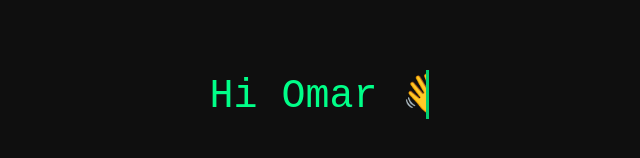
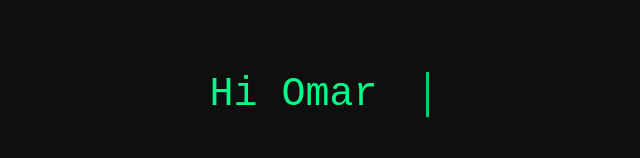
Before and after one commit to Mohamedehab162001/hello, a plain HTML site: page index.html in a window 1280 px wide. Shown: the part 306-464 px from the top of the page, 321-961 px from the left. Drawn offline with Linux system fonts and the light colour scheme.

Commit message:
Update index.html

```diff
--- a/index.html
+++ b/index.html
@@ -36,6 +36,6 @@
     </style>
 </head>
 <body>
-    <div class="typewriter">Hi Omar 👋</div>
+    <div class="typewriter">Hi Omar</div>
 </body>
 </html>
```
